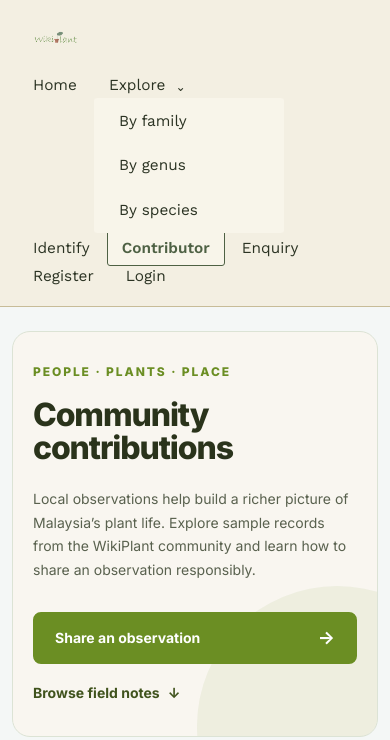
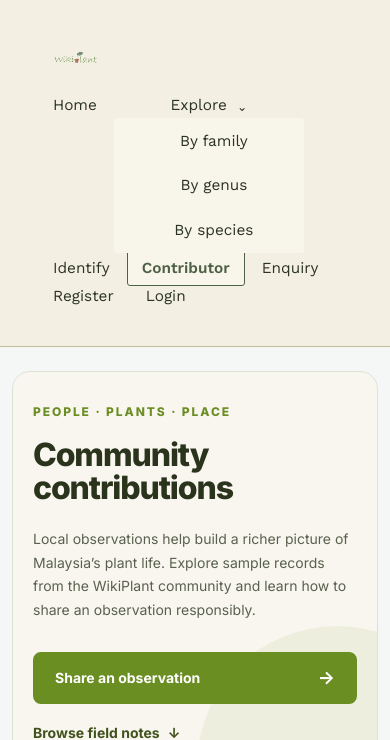
Before and after one commit to S1ngggg/COS10026-WikiPlant, a PHP site: page /contributor.html in a window 390 px wide. Shown: the top 740 px of the page. Run offline with PHP 8.4, Linux system fonts and the light colour scheme.

Commit message:
update contribution

```diff
--- a/contributor.html
+++ b/contributor.html
@@ -1082,35 +1082,14 @@
 
 
         <nav aria-label="Footer navigation">
-
-            <a href="index.html">
-                Home
-            </a>
-
-            <a href="explorer.html">
-                Explore
-            </a>
-
-            <a href="contributor.html">
-                Contributor
-            </a>
-
-            <a href="register.html">
-                Register
-            </a>
-
-            <a href="enquiry_form.html">
-                Enquiry
-            </a>
-
-            <a href="login.html">
-                Login
-            </a>
-
-            <a href="mailto:106764593@students.swinburne.edu.my">
-                Contact Us
-            </a>
-
+            <button type="button" onclick="location.href='index.html'">Home</button>
+            <button type="button" onclick="location.href='explorer.html'">Explore</button>
+            <button type="button" onclick="location.href='contributor.html'">Contributor</button>
+            <button type="button" onclick="location.href='register.html'">Register</button>
+            <button type="button" onclick="location.href='enquiry_form.html'">Enquiry</button>
+            <button type="button" onclick="location.href='login.html'">Login</button>
+            <button type="button"
+                onclick="location.href='mailto:106764593@students.swinburne.edu.my'">Contact Us</button>
         </nav>
 
 
--- a/css/contributor.css
+++ b/css/contributor.css
@@ -1094,3 +1094,180 @@
     }
 
 }
+
+.site_footer {
+    background-color: #FFFFFF;
+
+    border-top: 3px solid #6B8E23;
+
+    padding: 40px 20px 20px 20px;
+
+    text-align: center;
+
+    margin-top: 20px;
+}
+
+.footer_content {
+    max-width: 1200px;
+
+    margin: 0 auto;
+}
+
+.footer_logo {
+    font-size: 24px;
+
+    color: #2A331B;
+
+    margin: 0 0 10px 0;
+}
+
+.site_footer nav {
+    display: flex;
+
+    justify-content: center;
+
+    flex-wrap: wrap;
+
+    gap: 15px;
+
+    margin-bottom: 30px;
+}
+
+.site_footer nav button {
+    background-color: #F9F6F0;
+
+    border: 2px solid #2A331B;
+
+    color: #2A331B;
+
+    padding: 8px 16px;
+
+    font-family: inherit;
+
+    font-weight: bold;
+
+    cursor: pointer;
+
+    transition:
+        background-color 0.2s ease,
+        color 0.2s ease;
+}
+
+.site_footer nav button:hover {
+    background-color: #6B8E23;
+
+    color: #FFFFFF;
+}
+
+.copyright {
+    color: #718096;
+
+    font-size: 14px;
+
+    margin: 0;
+}
+
+
+/* =========================================
+   Tablet
+   ========================================= */
+
+@media (max-width: 950px) {
+
+    header {
+        flex-direction: column;
+
+        gap: 20px;
+
+        text-align: center;
+    }
+
+    header nav {
+        justify-content: center;
+    }
+
+    .content_grid {
+        grid-template-columns: 1fr;
+    }
+
+    .sidebar {
+        position: static;
+    }
+}
+
+
+/* =========================================
+   Mobile
+   ========================================= */
+
+@media (max-width: 600px) {
+
+    header {
+        padding: 20px;
+    }
+
+    header nav {
+        width: 100%;
+
+        flex-direction: column;
+    }
+
+    header nav a {
+        width: 100%;
+
+        text-align: center;
+    }
+
+    .page_main {
+        padding: 30px 20px;
+    }
+
+    .content_section {
+        padding: 25px 20px;
+    }
+
+    .content_section h2 {
+        font-size: 24px;
+    }
+
+    .styled_form fieldset {
+        margin-bottom: 30px;
+    }
+
+    .styled_form legend {
+        font-size: 18px;
+    }
+
+    /* Plant Information becomes one column */
+
+    .plant_information {
+        grid-template-columns: 1fr;
+    }
+
+    .plant_information legend {
+        grid-column: auto;
+    }
+
+    .plant_information p:nth-of-type(3) {
+        grid-column: auto;
+    }
+
+    /* Buttons become full width */
+
+    .form_actions {
+        flex-direction: column;
+
+        width: 100%;
+    }
+
+    .btn_primary,
+    .btn_secondary {
+        width: 100%;
+    }
+
+    /* Sidebar */
+
+    .sidebar_box {
+        padding: 25px 20px;
+    }
+}
--- a/explorer-family.html
+++ b/explorer-family.html
@@ -20,7 +20,7 @@
         <ul>
           <li><a href="index.html">Home</a></li>
           <li class="nav-drop">
-            <a href="explorer.html">Explore</a>
+            <a href="explorer.html" aria-current="page">Explore</a>
             <ul class="drop-menu">
               <li><a href="explorer-family.html">By family</a></li>
               <li><a href="explorer-genus.html">By genus</a></li>
--- a/explorer-genus.html
+++ b/explorer-genus.html
@@ -20,7 +20,7 @@
         <ul>
           <li><a href="index.html">Home</a></li>
           <li class="nav-drop">
-            <a href="explorer.html">Explore</a>
+            <a href="explorer.html" aria-current="page">Explore</a>
             <ul class="drop-menu">
               <li><a href="explorer-family.html">By family</a></li>
               <li><a href="explorer-genus.html">By genus</a></li>
```
Also changed, not shown: explorer-species.html (+14 -39 lines).
